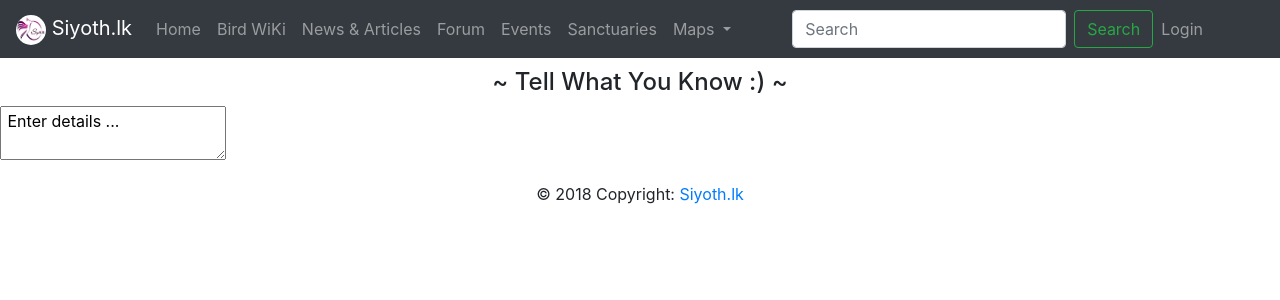
After one commit to kusalkw/siyothlk, a CodeIgniter app: page /database/index.php/wiki/bird_details_edit in a window 1280 px wide. The commit adds this page. Shown: the top 300 px of the page. Run offline with CodeIgniter, Linux system fonts and the light colour scheme; some libraries are stand-ins or nearby versions.

Commit message:
Wiki development started

```diff
--- /dev/null
+++ b/application/controllers/Wiki.php
@@ -0,0 +1,37 @@
+<?php
+
+class Wiki extends CI_Controller{
+
+    public function bird_details() {
+
+        $this->load->model('Model_Wiki');
+        $result = $this->Model_Wiki->get_bird_details();
+
+        if($result!=false) {
+
+            $data['bird_details'] = array(
+
+                'birdId' => $result->birdId,
+                'sciName' => $result->sciName,
+                'comName' => $result->comName,
+                'details' => $result->details
+
+            );
+
+            $this->load->view('wiki_home', $data);
+
+        }
+        else {
+            echo "Something went wrong !";
+        }
+    }
+
+    public function bird_details_edit() {
+
+        $this->load->view('bird_edit');
+
+    }
+
+
+
+}
--- a/application/controllers/home.php
+++ b/application/controllers/home.php
@@ -15,4 +15,8 @@ class Home extends CI_Controller {
         $this->load->view('sign_up');
     }
 
+    public function bird_wiki() {
+        $this->load->view('wiki_home');
+    }
+
 }
--- /dev/null
+++ b/application/views/bird_edit.php
@@ -0,0 +1,7 @@
+<?php include 'header.php' ?>
+
+<h4 class = "text-center" id="wiki_header"> ~ Tell What You Know :) ~ </h4>
+
+<textarea> Enter details ... </textarea>
+
+<?php include 'footer_wiki.php' ?>
--- /dev/null
+++ b/application/views/footer_wiki.php
@@ -0,0 +1,15 @@
+<footer class="page-footer font-small blue">
+    <div class="footer-copyright text-center py-3">© 2018 Copyright:
+        <a href="<?php echo base_url() ?>"> Siyoth.lk</a>
+    </div>
+</footer>
+
+<script src="https://code.jquery.com/jquery-3.3.1.slim.min.js" integrity="sha384-q8i/X+965DzO0rT7abK41JStQIAqVgRVzpbzo5smXKp4YfRvH+8abtTE1Pi6jizo" crossorigin="anonymous"></script>
+<script src="https://cdnjs.cloudflare.com/ajax/libs/popper.js/1.14.3/umd/popper.min.js" integrity="sha384-ZMP7rVo3mIykV+2+9J3UJ46jBk0WLaUAdn689aCwoqbBJiSnjAK/l8WvCWPIPm49" crossorigin="anonymous"></script>
+<script src="https://stackpath.bootstrapcdn.com/bootstrap/4.1.3/js/bootstrap.min.js" integrity="sha384-ChfqqxuZUCnJSK3+MXmPNIyE6ZbWh2IMqE241rYiqJxyMiZ6OW/JmZQ5stwEULTy" crossorigin="anonymous"></script>
+<script src="https://cloud.tinymce.com/stable/tinymce.min.js"></script>
+<script>tinymce.init({ selector:'textarea' });</script>
+
+</body>
+
+</html>
--- a/application/views/header.php
+++ b/application/views/header.php
@@ -11,6 +11,7 @@ defined('BASEPATH') OR exit('No direct script access allowed');
     <meta name="viewport" content="width=device-width, initial-scale=1, shrink-to-fit=no">
 
     <link rel="stylesheet" href="https://stackpath.bootstrapcdn.com/bootstrap/4.1.3/css/bootstrap.min.css" integrity="sha384-MCw98/SFnGE8fJT3GXwEOngsV7Zt27NXFoaoApmYm81iuXoPkFOJwJ8ERdknLPMO" crossorigin="anonymous">
+    <link rel="stylesheet" href="<?php echo base_url("asset/css/style.css")?>">
 
     <title> Siyoth.lk </title>
 
@@ -33,7 +34,7 @@ defined('BASEPATH') OR exit('No direct script access allowed');
                 <a class="nav-link" href="<?php echo base_url('index.php/home'); ?>">Home <span class="sr-only">(current)</span></a>
             </li>
             <li class="nav-item">
-                <a class="nav-link" href="#">Bird WiKi</a>
+                <a class="nav-link" href="<?php echo base_url('index.php/home/bird_wiki') ?>">Bird WiKi</a>
             </li>
             <li class="nav-item">
                 <a class="nav-link" href="#">News & Articles</a>
--- a/asset/css/style.css
+++ b/asset/css/style.css
@@ -0,0 +1,12 @@
+#wiki_header {
+
+    margin: 10px 0px;
+
+}
+
+.bird_pic {
+
+    width: 100%;
+    height: 100%;
+
+}
```
Also changed, not shown: application/models/Model_Wiki.php (added, +15 -0 lines), application/views/wiki_home.php (added, +33 -0 lines), 1 other file.
